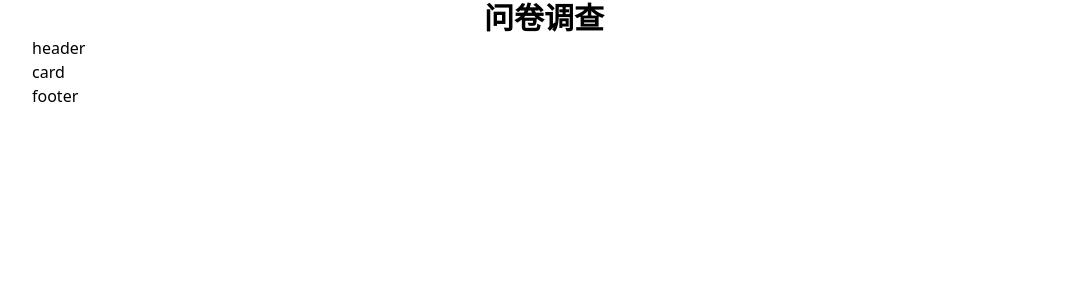
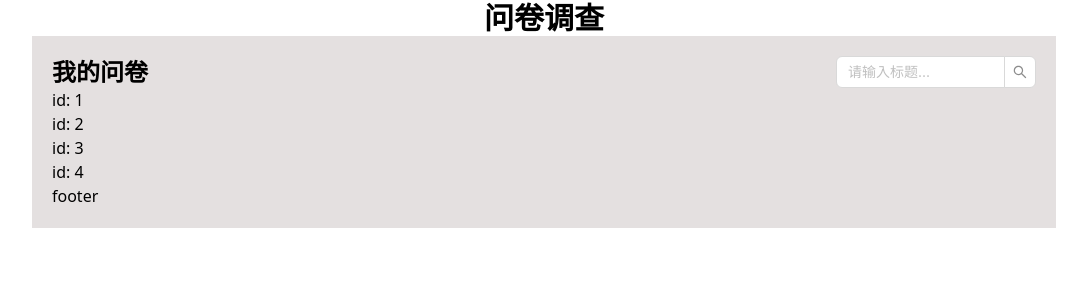
Before and after one commit to ChenHaoJie9527/mini-questionnaire, a React (Create React App) app: page / in a window 1280 px wide. Shown: the top 300 px of the page, without its empty margins (96-1183 px from the left). Built offline with nearby package versions, Linux system fonts and the light colour scheme.

Commit message:
feat: 问卷调查列表header

```diff
--- a/package.json
+++ b/package.json
@@ -10,6 +10,7 @@
     "@types/node": "^16.18.36",
     "@types/react": "^18.2.12",
     "@types/react-dom": "^18.2.5",
+    "antd": "^5.6.2",
     "immer": "^10.0.2",
     "jest": "^27.5.1",
     "react": "^18.2.0",
--- /dev/null
+++ b/src/components/Header.tsx
@@ -0,0 +1,23 @@
+import React, { FC } from "react";
+import { Input } from "antd";
+
+const { Search } = Input;
+
+const Header: FC = () => {
+  const onSearch = (value: string) => {
+    console.log(value);
+  };
+  return (
+    <div className="w-full flex items-center justify-between">
+      <p className="text-2xl font-black">我的问卷</p>
+      <Search
+        placeholder="请输入标题..."
+        onSearch={onSearch}
+        style={{ width: 200 }}
+        allowClear
+      />
+    </div>
+  );
+};
+
+export default Header;
--- a/src/components/QuestionCard.tsx
+++ b/src/components/QuestionCard.tsx
@@ -1,7 +1,15 @@
 import React, { FC } from "react";
+import { MyConstArrayItem } from "../mock";
 
-const QuestionCard: FC = () => {
-  return <div>card</div>;
+type props = MyConstArrayItem;
+
+const QuestionCard: FC<props> = (props) => {
+  const { id, title, isPublished, isStarted, answerCount, createAt } = props;
+  return (
+    <div>
+      <p>id: {id}</p>
+    </div>
+  );
 };
 
 export default QuestionCard;
--- /dev/null
+++ b/src/mock/index.ts
@@ -0,0 +1,40 @@
+export const listData = [
+  {
+    id: 1,
+    title: "问卷1",
+    isPublished: false,
+    isStarted: false,
+    answerCount: 0,
+    createAt: "3月10日 13:23",
+  },
+  {
+    id: 2,
+    title: "问卷2",
+    isPublished: false,
+    isStarted: false,
+    answerCount: 0,
+    createAt: "3月10日 13:23",
+  },
+  {
+    id: 3,
+    title: "问卷3",
+    isPublished: true,
+    isStarted: false,
+    answerCount: 0,
+    createAt: "3月10日 13:23",
+  },
+  {
+    id: 4,
+    title: "问卷4",
+    isPublished: false,
+    isStarted: false,
+    answerCount: 0,
+    createAt: "3月10日 13:23",
+  },
+];
+
+export type GetArrayElementType<T extends readonly unknown[]> = T extends readonly (infer U)[] ? U : never;
+
+const MyConstArray = [...listData];
+
+export type MyConstArrayItem = GetArrayElementType<typeof MyConstArray>;
--- a/src/pages/List.tsx
+++ b/src/pages/List.tsx
@@ -1,47 +1,16 @@
-import React, { FC } from "react";
+import React, { FC, useState } from "react";
 import QuestionCard from "../components/QuestionCard";
-
-// const listData = [
-//   {
-//     id: 1,
-//     title: "问卷1",
-//     isPublished: false,
-//     isStarted: false,
-//     answerCount: 0,
-//     createAt: "3月10日 13:23",
-//   },
-//   {
-//     id: 2,
-//     title: "问卷2",
-//     isPublished: false,
-//     isStarted: false,
-//     answerCount: 0,
-//     createAt: "3月10日 13:23",
-//   },
-//   {
-//     id: 3,
-//     title: "问卷3",
-//     isPublished: true,
-//     isStarted: false,
-//     answerCount: 0,
-//     createAt: "3月10日 13:23",
-//   },
-//   {
-//     id: 4,
-//     title: "问卷4",
-//     isPublished: false,
-//     isStarted: false,
-//     answerCount: 0,
-//     createAt: "3月10日 13:23",
-//   },
-// ];
+import Header from "../components/Header";
+import { listData } from "../mock";
 
 const List: FC = () => {
-  // const [questionList, setQuestionList] = useState(listData);
+  const [questionList, setQuestionList] = useState(listData);
   return (
-    <div className="w-full">
-      <div>header</div>
-      <QuestionCard />
+    <div className="w-full bg-[#e4e0e0] p-5">
+      <Header />
+      {questionList.map((item) => {
+        return <QuestionCard {...item} key={item.id} />;
+      })}
       <div>footer</div>
     </div>
   );
```
Also changed, not shown: 1 other file (tests, documents, lock files or other folders).
